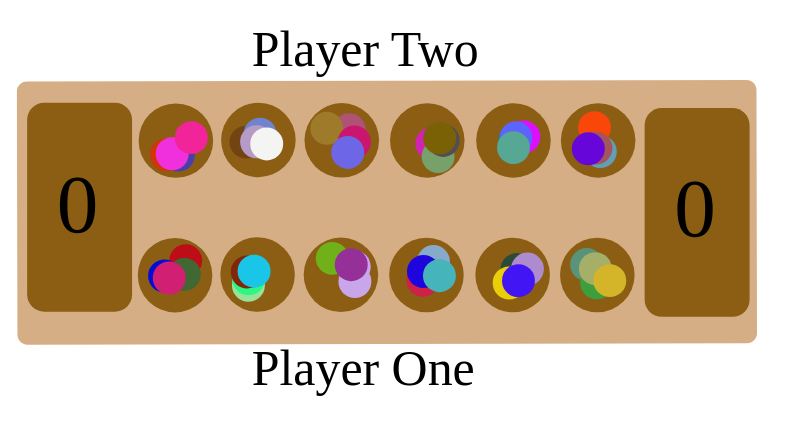
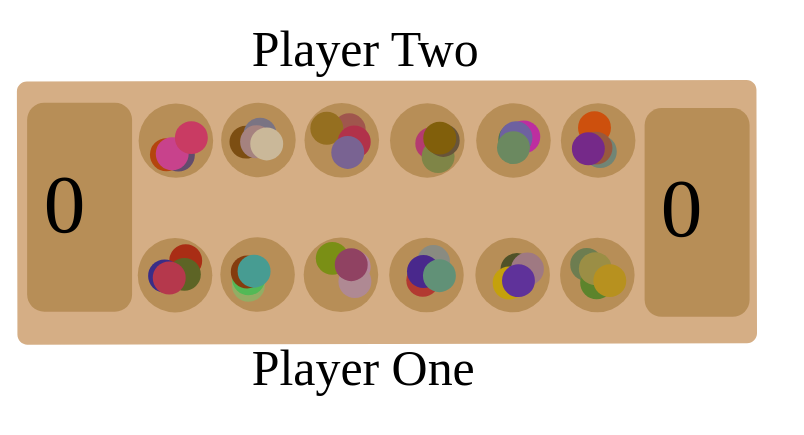
Before and after one commit to FriedWaffle/securemancala, a PHP site: page /gameboard.php in a window 1280 px wide. Shown: the top 435 px of the page, without its empty margins (0-804 px from the left). Run offline with PHP 8.4, Linux system fonts and the light colour scheme.

Commit message:
fixed the glitch

```diff
--- a/gameboard.php
+++ b/gameboard.php
@@ -24,9 +24,11 @@
 
             .st0{
                 fill:#D5AE85;
+
             }
 	        .st1{
                 fill:#8B5E13;
+                opacity:.4;
             }
 
             .rect{fill:none;}
@@ -36,13 +38,15 @@
 
             .goal{
                 fill:#8B5E13;
+                opacity:.4;
             }
 
             .st2{
-                fill:transparent;
+                fill:#8B5E13;
+                opacity:.4;
             }
 
-            .slot:hover{
+            .st2:hover{
                 fill:'white';
                 opacity:.7;
             }
@@ -56,6 +60,7 @@
             {
                 var leftScore = 0;
                 var rightScore = 0;
+                var turn = 'first';
                 var svgns = "http://www.w3.org/2000/svg";
                 function randomize(min, max){
                     max -= min;
@@ -84,20 +89,31 @@
                     cir.setAttributeNS(null, 'fill', `rgb(${randomize(0,255)}, ${randomize(0,255)}, ${randomize(0,255)})`);
                     cir.setAttributeNS(null, 'opacity',1);
                     $$$('slot')[index].appendChild(cir);
-                    console.log($$$('slot')[index]);
+                    //console.log($$$('slot')[index]);
 
                 }
 
 
-                function turn(x)
+                function waitTurn()
                 {
-                    if(x == 'first')
+                    if(turn == 'first')
                     {
+                        console.log($('second'));
+
                         return 'second';
                     }
                     else
                     {
+                        console.log($('first'));
                         return 'first';
+                    }
+                }
+
+                function setupMouserOver(list)
+                {
+                    list.onmouseover = function(e){
+                        console.log('ID: '+e.path[0].id);
+                        console.log('Num of marbles: '+$$$('slot')[e.path[0].id].childNodes.length);
                     }
                 }
 
@@ -106,36 +122,57 @@
                 {
                     list.onclick = function click(e)
                     {
-                        console.log(e.path[0].id);
+                        //console.log(e.path[0].id);
 
                         let currentIndex = e.path[0].id;
                         console.log(currentIndex);
                         var test = $$$('slot')[e.path[0]];
                         var num = $$$('slot')[e.path[0].id].childNodes.length;
-                        //console.log(num);
+                        console.log(num);
 
                         $$$('slot')[e.path[0].id].innerHTML = '';
 
-                            for(let i = 1; i <= num; i++)
+                            for(var i = 1; i <= num; i++)
                             {
-                               //console.log(currentIndex);
+
+                                console.log(i+':'+num);
+
                                if(currentIndex == 5)
                                {
                                    currentIndex = 11;
+
+
+                                   console.log('index: '+ i +' length: '+num);
+                                   if(i != num)
+                                   {
                                     makeCircle($(currentIndex).cx.baseVal.value, $(currentIndex).cy.baseVal.value,currentIndex);
+                                    i++;
+                                   }
+
                                    rightScore++;
+
                                    $('rScore').innerHTML = `${rightScore}`;
+
                                    console.log('Right Score: '+rightScore);
+
                                }
-                               if(currentIndex == 6)
+                               else if(currentIndex == 6)
                                {
                                    currentIndex = 0;
+
+                                   if(i != num)
+                                   {
                                         makeCircle($(currentIndex).cx.baseVal.value, $(currentIndex).cy.baseVal.value,currentIndex);
+                                        i++;
+                                   }
+
+
                                    leftScore++;
                                    $('lScore').innerHTML = `${leftScore}`;
+
                                    console.log('Left Score: '+leftScore);
                                }
-                               if(currentIndex < 5)
+                               else if(currentIndex < 5)
                                {
                                    currentIndex++;
                                    makeCircle($(currentIndex).cx.baseVal.value, $(currentIndex).cy.baseVal.value,currentIndex);
@@ -146,6 +183,8 @@
                                    makeCircle($(currentIndex).cx.baseVal.value, $(currentIndex).cy.baseVal.value,currentIndex);
                                }
                             }
+
+                           // turn = waitTurn();
                     }
                 }
 
@@ -153,20 +192,21 @@
                 {
 
 
-                    var getClasses = document.getElementsByClassName('st1');
+                    var getClasses = document.getElementsByClassName('st2');
 
                     for(var k = 0; k < getClasses.length; k++)
                     {
                         var indexed = getClasses[k];
                         var slotted = $$$('st2')[k];
-                        console.log(indexed.cy.baseVal.value);
+                        //console.log(indexed.cy.baseVal.value);
                         for(var v = 0; v < 4; v++)
                         {
-                            console.log('checking here');
+                            //console.log('checking here');
                             makeCircle(indexed.cx.baseVal.value,indexed.cy.baseVal.value, k);
                         }
 
                         setupClick(slotted);
+                        setupMouserOver(slotted);
                     }
                 }
 
@@ -191,42 +231,6 @@
 		c0.07,32.9-26.54,59.64-59.44,59.71l-4327.82,9.64c-32.9,0.07-59.64-26.54-59.71-59.44L53.38,501.57
 		C53.31,468.67,79.92,441.94,112.83,441.86z"/>
 
-		<ellipse class="st1" cx="1004.42" cy="1606.48" rx="224.09" ry="223.93"/>
-
-		<ellipse class="st1" cx="1500.62" cy="1602.48" rx="224.09" ry="223.93"/>
-
-
-		<ellipse  class="st1" cx="2001.83" cy="1604.48" rx="224.09" ry="223.93" />
-
-		<ellipse  class="st1" cx="2516.03" cy="1605.48" rx="224.09" ry="223.93" />
-
-
-		<ellipse  class="st1" cx="3034.26" cy="1605.48" rx="224.09" ry="223.93" />
-
-
-		<ellipse  class="st1" cx="3543.47" cy="1605.48" rx="224.09" ry="223.93" />
-
-		<ellipse  class="st1" cx="1009.42" cy="797.48" rx="224.09" ry="223.93"/>
-
-
-		<ellipse  class="st1" cx="1505.62" cy="793.48" rx="224.09" ry="223.93" />
-
-
-		<ellipse  class="st1" cx="2006.83" cy="795.48" rx="224.09" ry="223.93" />
-
-
-		<ellipse  class="st1" cx="2521.03" cy="796.48" rx="224.09" ry="223.93"/>
-
-
-		<ellipse  class="st1" cx="3039.26" cy="796.48" rx="224.09" ry="223.93"/>
-
-		<ellipse  class="st1" cx="3548.47" cy="796.48" rx="224.09" ry="223.93" />
-
-	<path class="left goal" d="M642.85,1826H218.15c-56.97,0-103.15-46.18-103.15-103.15V673.15C115,616.18,161.18,570,218.15,570h424.69
-        C699.82,570,746,616.18,746,673.15v1049.69C746,1779.82,699.82,1826,642.85,1826z"/>
-
-	<path class="right goal" d="M4355.85,1857h-424.69c-56.97,0-103.15-46.18-103.15-103.15V704.15c0-56.97,46.18-103.15,103.15-103.15h424.69
-		c56.97,0,103.15,46.18,103.15,103.15v1049.69C4459,1810.82,4412.82,1857,4355.85,1857z"/>
         <g id="marbles">
             <g class='slot'></g>
             <g class='slot'></g>
@@ -241,6 +245,7 @@
             <g class='slot'></g>
             <g class='slot'></g>
         </g>
+
         <g id="first">
 
 		<ellipse id='0' class="st2 left one" cx="1004.42" cy="1606.48" rx="224.09" ry="223.93"/>
@@ -276,10 +281,16 @@
 		<ellipse id='11'  class="st2 right one" cx="3548.47" cy="796.48" rx="224.09" ry="223.93" />
     </g>
 
+	<path class="left goal" d="M642.85,1826H218.15c-56.97,0-103.15-46.18-103.15-103.15V673.15C115,616.18,161.18,570,218.15,570h424.69
+        C699.82,570,746,616.18,746,673.15v1049.69C746,1779.82,699.82,1826,642.85,1826z"/>
+
+	<path class="right goal" d="M4355.85,1857h-424.69c-56.97,0-103.15-46.18-103.15-103.15V704.15c0-56.97,46.18-103.15,103.15-103.15h424.69
+		c56.97,0,103.15,46.18,103.15,103.15v1049.69C4459,1810.82,4412.82,1857,4355.85,1857z"/>
+
     <rect x="292.44" y="992.04" class="rect" width="276.56" height="411.96"/>
-    <text transform="matrix(1 0 0 1 292.4448 1347.0327)" id="lScore" class="st3 st4">0</text>
+    <text transform="matrix(1 0 0 1 215.4448 1347.0327)" id="lScore" class="st3 st4">0</text>
     <rect x="4005.44" y="1018.04" class="rect" width="276.56" height="411.96"/>
-    <text transform="matrix(1 0 0 1 4005.4448 1373.0327)" id="rScore" class="st3 st4">0</text>
+    <text transform="matrix(1 0 0 1 3925.4448 1373.0327)" id="rScore" class="st3 st4">0</text>
     <rect x="1465.19" y="136" class="rect" width="1884.12" height="434.58"/>
     <text transform="matrix(1 0 0 1 1465.1924 348.9976)" class="st3 st5">Player Two</text>
     <text transform="matrix(1 0 0 1 1465.4946 2269.5615)" class="st3 st5">Player One</text>
```
Lines whose indentation alone changed are shown as unchanged.
